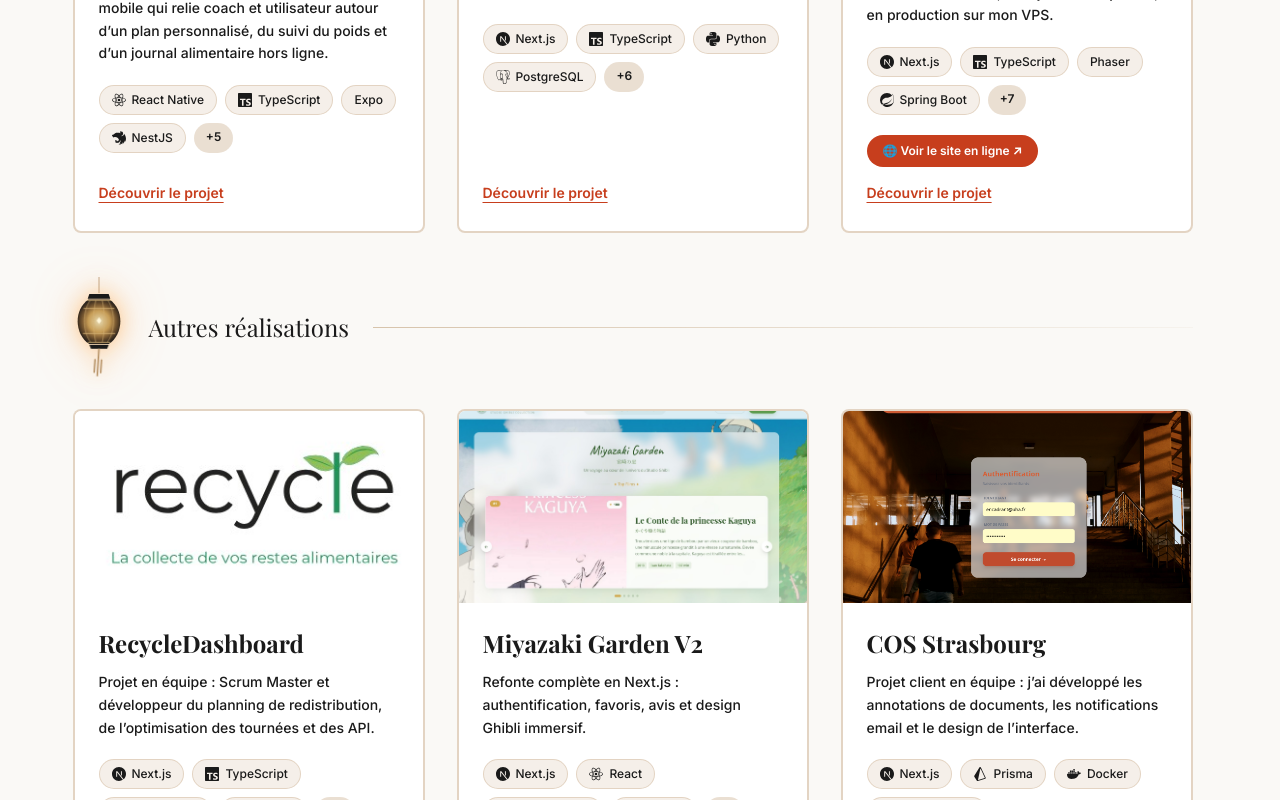
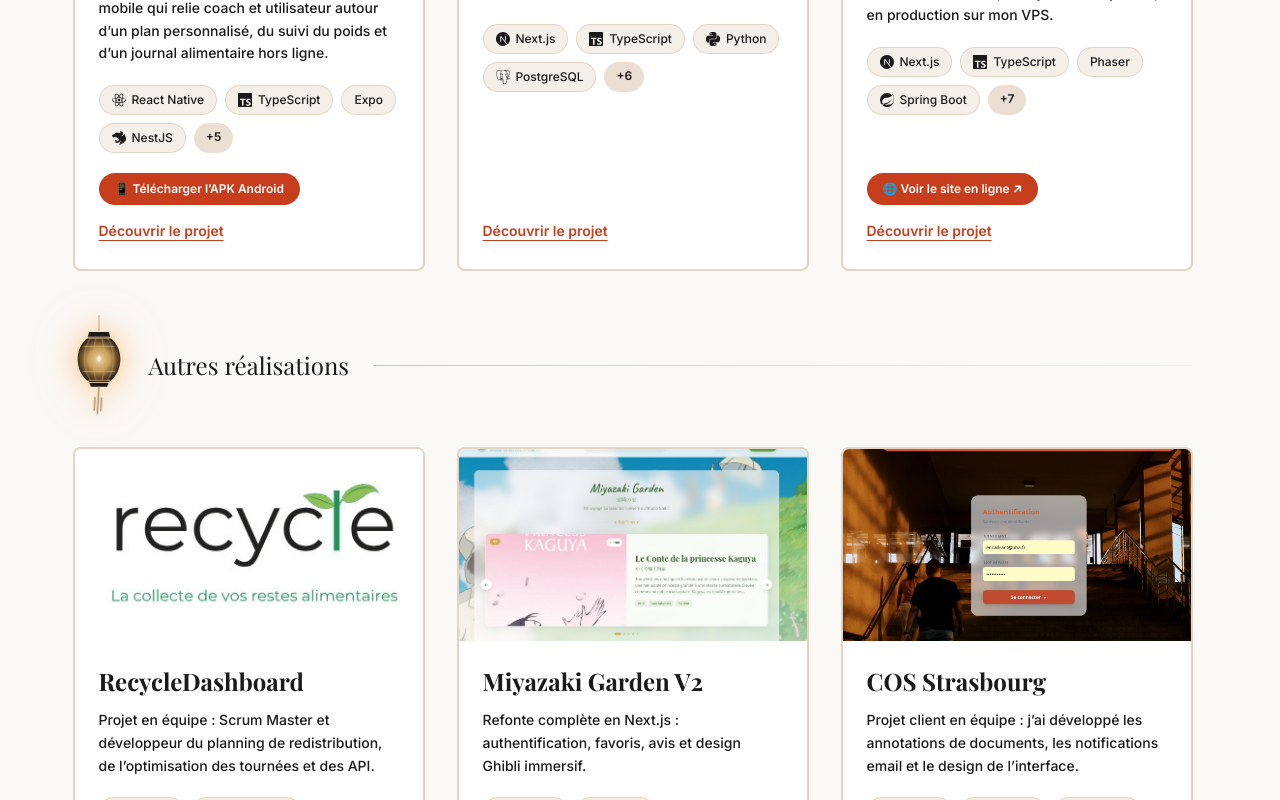
Before and after one commit to hachwilliam89-spec/portfolio-kim, a Next.js app: page / in a window 1280 px wide. Shown: the part 1600-2400 px from the top of the page. Built offline with nearby package versions, Linux system fonts and the light colour scheme.

Commit message:
Equilibre : lien de telechargement de l'APK sur la carte projet

```diff
--- a/components/Projects.tsx
+++ b/components/Projects.tsx
@@ -178,6 +178,8 @@
                                 </div>
                                 {/* Pied de carte : « Découvrir » toujours en bas, le lien site éventuel juste au-dessus */}
                                 <div className="mt-auto flex flex-col items-start gap-4">
+                                    {(project.links?.demo || project.links?.apk) && (
+                                    <div className="flex flex-wrap gap-2">
                                     {project.links?.demo && (
                                         <a
                                             href={project.links.demo}
@@ -188,6 +190,18 @@
                                         >
                                             {t.projects.visitSite}
                                         </a>
+                                    )}
+                                    {project.links?.apk && (
+                                        <a
+                                            href={project.links.apk}
+                                            download
+                                            className="inline-flex items-center gap-2 px-4 py-2 bg-vermillon text-white text-xs font-semibold rounded-full hover:bg-vermillon-dark hover:shadow-lg hover:shadow-vermillon/30 hover:-translate-y-0.5 transition-all duration-300"
+                                            onClick={(e) => e.stopPropagation()}
+                                        >
+                                            {t.projects.downloadApk}
+                                        </a>
+                                    )}
+                                    </div>
                                     )}
                                     <a
                                         href={projectPath(project)}
```
